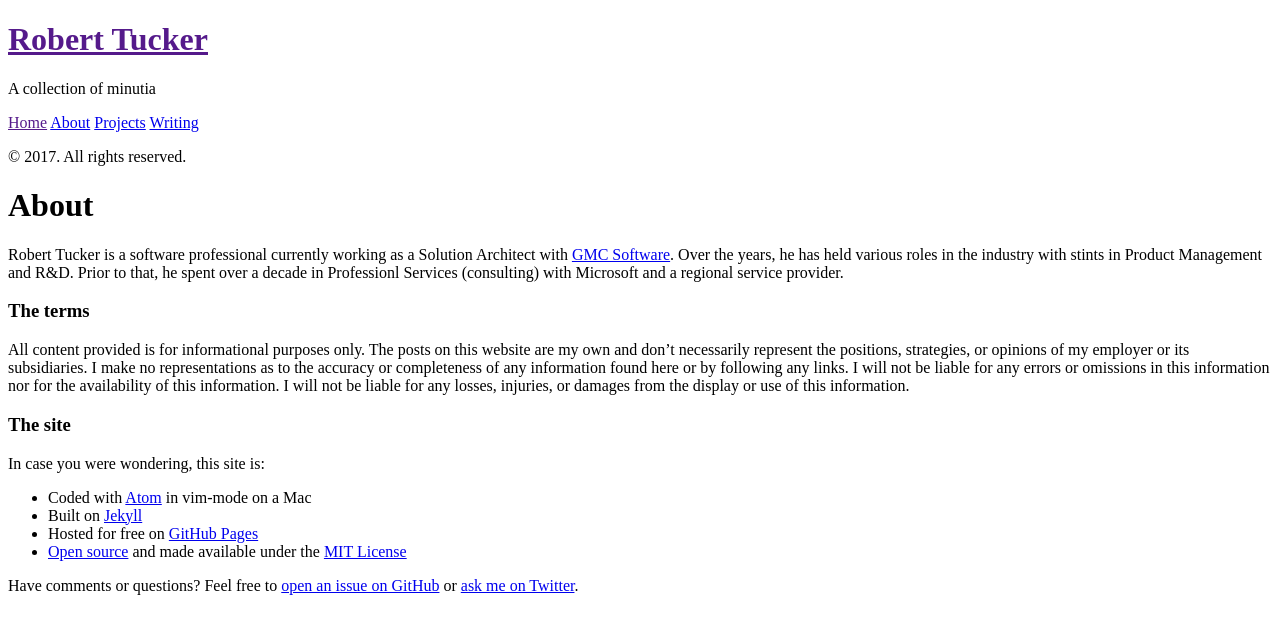
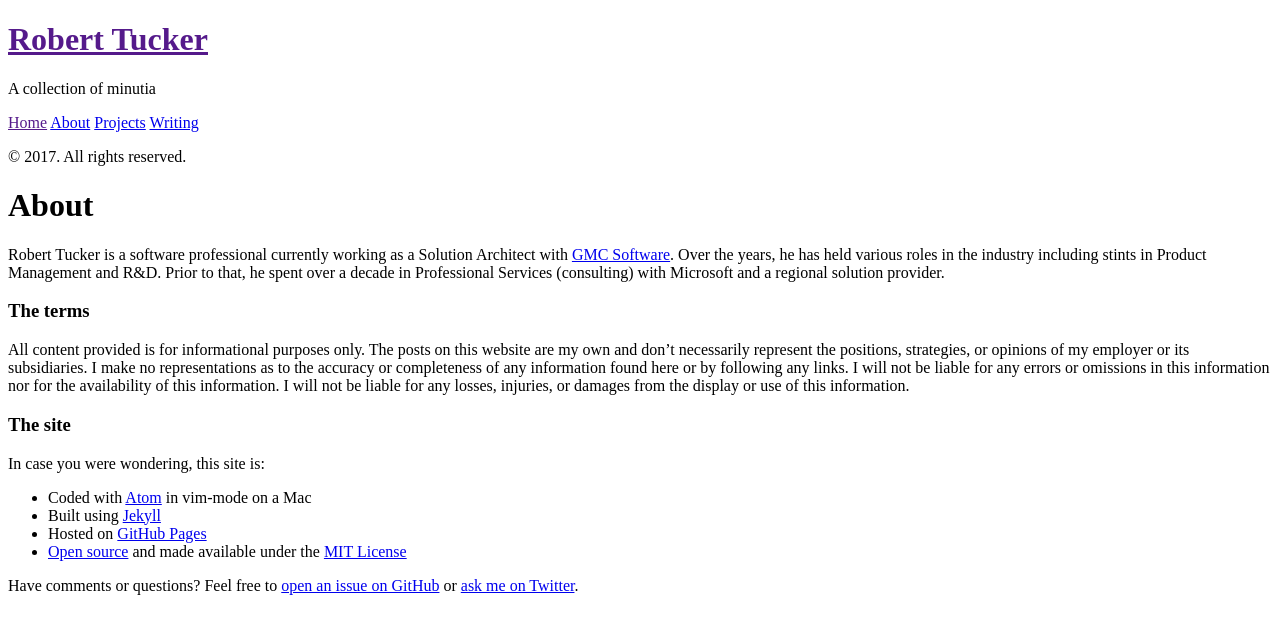
Before and after one commit to robertwtucker/robertwtucker-site, a Jekyll site: the page built from about.md, in a window 1280 px wide. Shown: the top 634 px of the page. Built offline with Jekyll 4.4.1, drawn with Linux system fonts in a browser that asks for light colours.

Commit message:
Fixes typos and grammar

```diff
--- a/about.md
+++ b/about.md
@@ -3,7 +3,7 @@
 title: About
 ---
 
-Robert Tucker is a software professional currently working as a Solution Architect with [GMC Software](http://gmc.net). Over the years, he has held various roles in the industry with stints in Product Management and R&D. Prior to that, he spent over a decade in Professionl Services (consulting) with Microsoft and a regional service provider.
+Robert Tucker is a software professional currently working as a Solution Architect with [GMC Software](http://gmc.net). Over the years, he has held various roles in the industry including stints in Product Management and R&D. Prior to that, he spent over a decade in Professional Services (consulting) with Microsoft and a regional solution provider.
 
 ### The terms
 
@@ -14,8 +14,8 @@
 In case you were wondering, this site is:
 
 - Coded with [Atom](http://atom.io) in vim-mode on a Mac
-- Built on [Jekyll](http://jekyllrb.com)
-- Hosted for free on [GitHub Pages](https://pages.github.com)
+- Built using [Jekyll](http://jekyllrb.com)
+- Hosted on [GitHub Pages](https://pages.github.com)
 - [Open source](https://github.com/robertwtucker/robertwtucker.github.io) and made available under the [MIT License](https://github.com/robertwtucker/robertwtucker.github.io/blob/master/LICENSE.md)
 
 Have comments or questions? Feel free to [open an issue on GitHub](https://github.com/robertwtucker/ama/issues/new) or [ask me on Twitter](https://twitter.com/robertwtucker).
```
